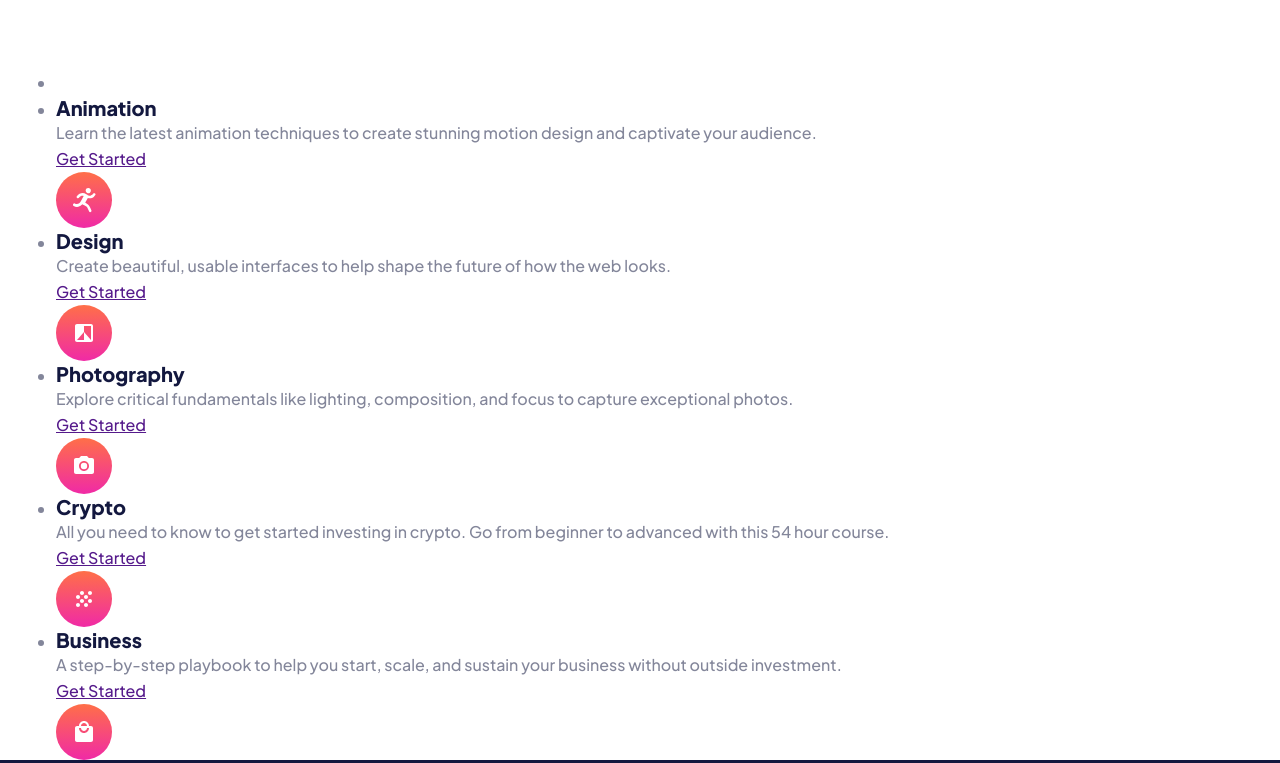
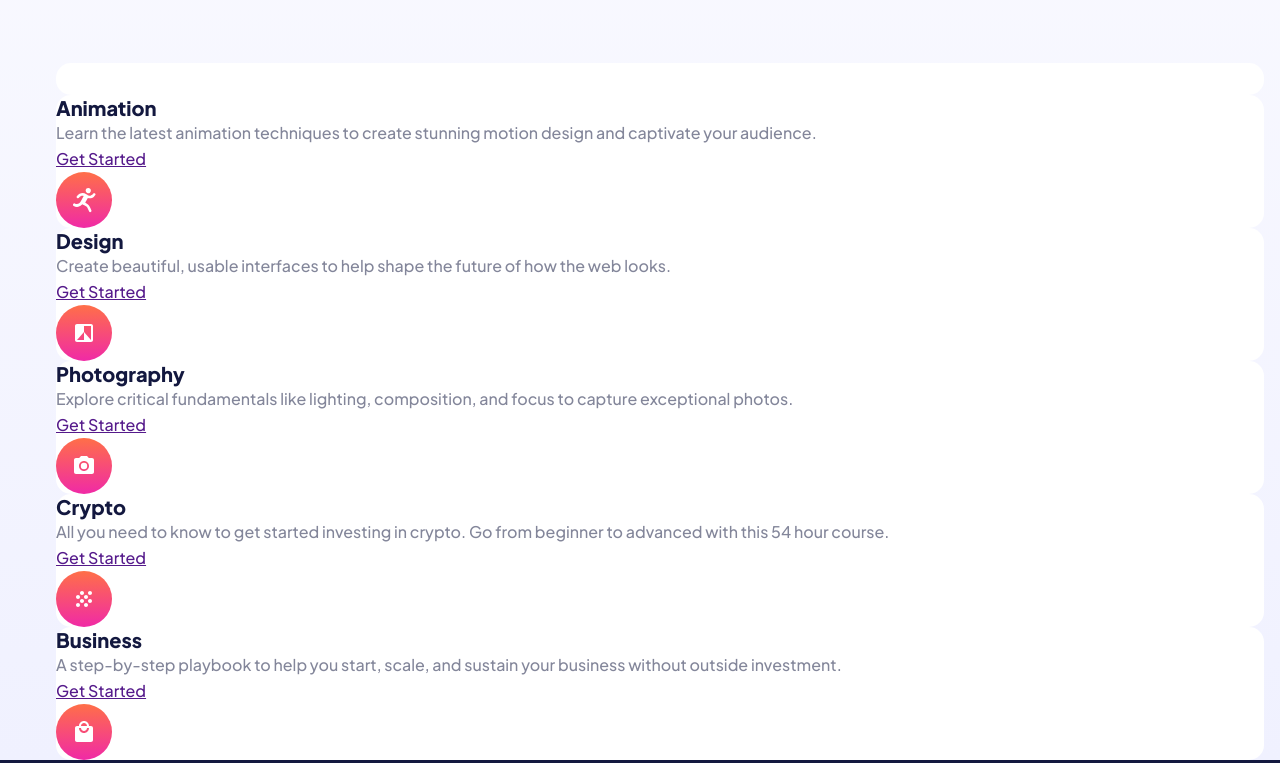
Before and after one commit to turkan03/skilled-learning-landing, a website: page index.html in a window 1280 px wide. Shown: the part 816-1579 px from the top of the page. Drawn offline with Linux system fonts and the light colour scheme.

Commit message:
add general style for cards

```diff
--- a/sass/_base.scss
+++ b/sass/_base.scss
@@ -60,6 +60,10 @@ body {
   color: $gray;
 }
 
+.main {
+  background: $light-blue-gradient;
+}
+
 // typography
 
 .hero {
@@ -85,6 +89,19 @@ body {
   }
 }
 
+// courses card
+
+.courses {
+  &__list {
+    list-style: none;
+  }
+
+  &__card {
+    background-color: $white;
+    border-radius: 0.9375rem;
+  }
+}
+
 // footer
 
 footer {
```
Also changed, not shown: css/style.css, 1 other file.
